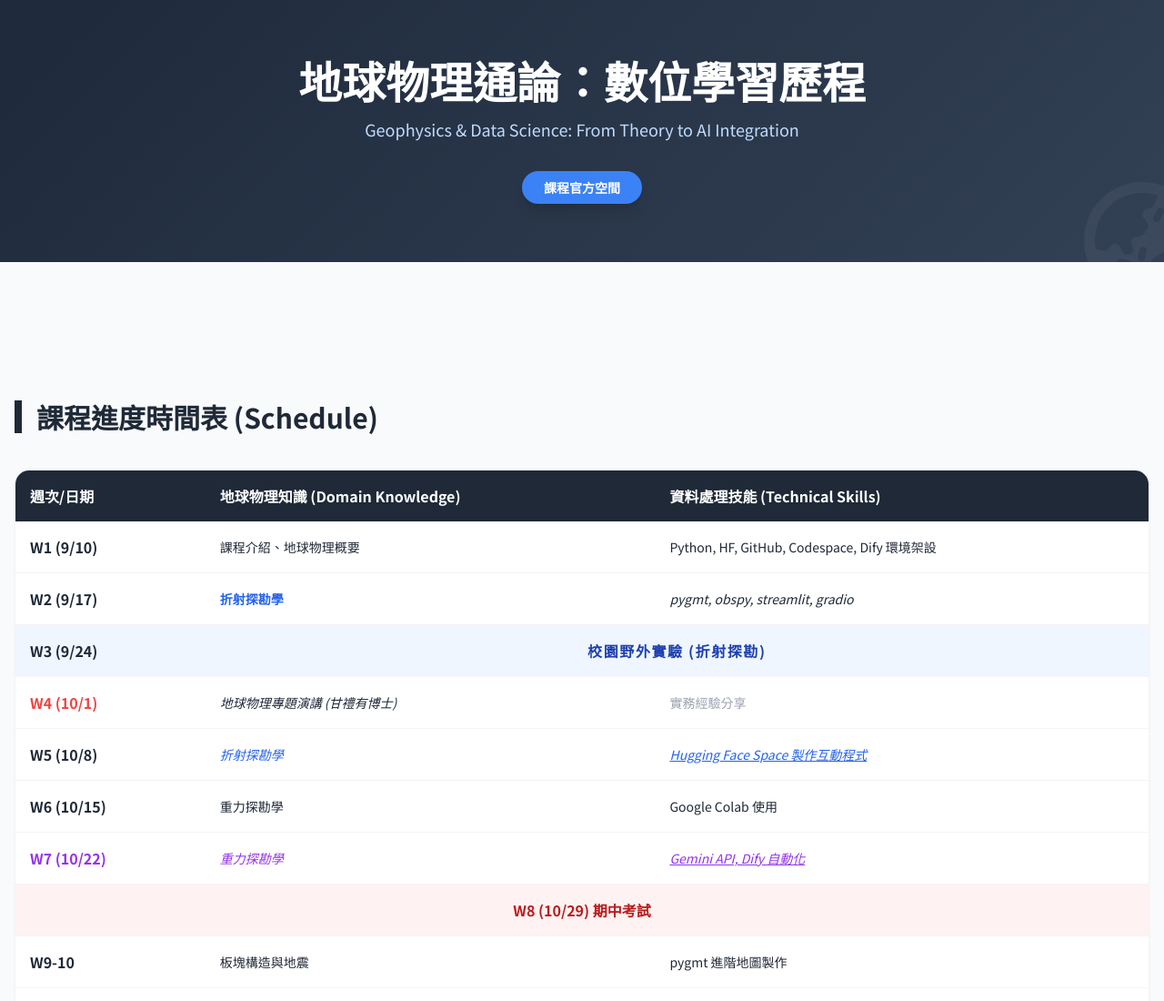
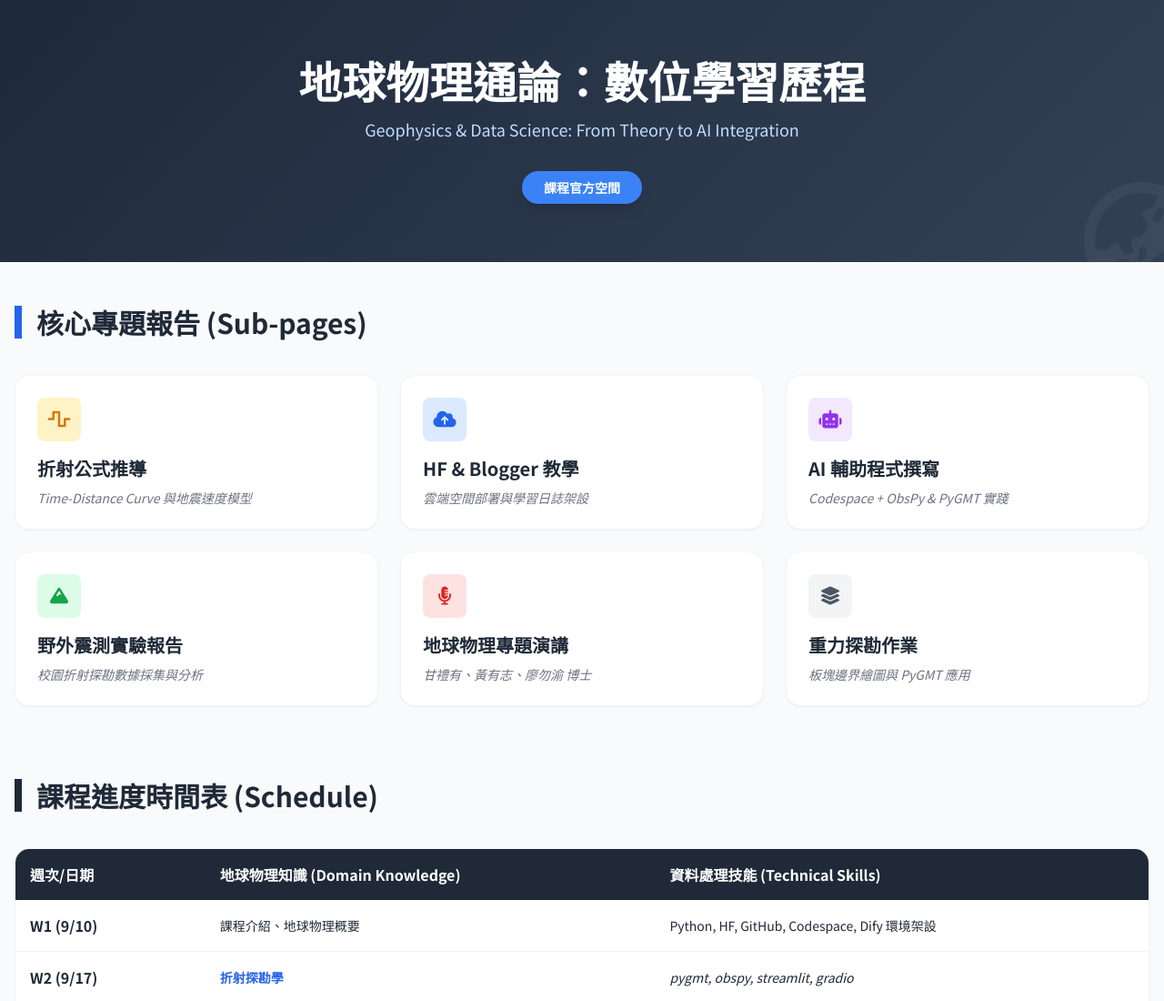
Before and after one commit to samuel10727/2025termreport-01, a plain HTML site: page docs/index.html in a window 1280 px wide. Shown: the top 1100 px of the page at 91% size. Drawn offline with nearby package versions, Linux system fonts and the light colour scheme.

Commit message:
Update index.html

```diff
--- a/docs/index.html
+++ b/docs/index.html
@@ -31,40 +31,53 @@
 
         <!-- 核心學習專案 (子網頁連結區) -->
         <section class="mb-20">
+            <h2 class="text-3xl font-bold mb-10 border-l-8 border-blue-600 pl-4">核心專題報告 (Sub-pages)</h2>
             <div class="grid grid-cols-1 md:grid-cols-2 lg:grid-cols-3 gap-6">
 
                 <!-- 卡片 1: 折射公式 -->
-        <a href="sub-refraction.html" class="..."> <!-- 確保 href 指向正確檔名 -->
-            <!-- ...卡片內容... -->
+                <a href="sub-refraction.html" class="bg-white p-6 rounded-2xl shadow-sm border border-gray-100 course-card">
+                    <div class="w-12 h-12 bg-amber-100 rounded-lg flex items-center justify-center mb-4 text-amber-600 text-xl"><i class="fas fa-wave-square"></i></div>
+                    <h3 class="text-xl font-bold mb-2">折射公式推導</h3>
+                    <p class="text-gray-500 text-sm italic">Time-Distance Curve 與地震速度模型</p>
                 </a>
 
                 <!-- 卡片 2: 技術教學 -->
-        <a href="sub-tutorials.html" class="...">
-            <!-- ...卡片內容... -->
+                <a href="sub-tutorials.html" class="bg-white p-6 rounded-2xl shadow-sm border border-gray-100 course-card">
+                    <div class="w-12 h-12 bg-blue-100 rounded-lg flex items-center justify-center mb-4 text-blue-600 text-xl"><i class="fas fa-cloud-upload-alt"></i></div>
+                    <h3 class="text-xl font-bold mb-2">HF & Blogger 教學</h3>
+                    <p class="text-gray-500 text-sm italic">雲端空間部署與學習日誌架設</p>
                 </a>
 
                 <!-- 卡片 3: AI 程式撰寫 -->
-        <a href="sub-ai-coding.html" class="...">
-            <!-- ...卡片內容... -->
+                <a href="sub-ai-coding.html" class="bg-white p-6 rounded-2xl shadow-sm border border-gray-100 course-card">
+                    <div class="w-12 h-12 bg-purple-100 rounded-lg flex items-center justify-center mb-4 text-purple-600 text-xl"><i class="fas fa-robot"></i></div>
+                    <h3 class="text-xl font-bold mb-2">AI 輔助程式撰寫</h3>
+                    <p class="text-gray-500 text-sm italic">Codespace + ObsPy & PyGMT 實踐</p>
                 </a>
 
                 <!-- 卡片 4: 野外實驗 -->
-        <a href="sub-field-report.html" class="...">
-            <!-- ...卡片內容... -->
+                <a href="sub-field-report.html" class="bg-white p-6 rounded-2xl shadow-sm border border-gray-100 course-card">
+                    <div class="w-12 h-12 bg-green-100 rounded-lg flex items-center justify-center mb-4 text-green-600 text-xl"><i class="fas fa-mountain"></i></div>
+                    <h3 class="text-xl font-bold mb-2">野外震測實驗報告</h3>
+                    <p class="text-gray-500 text-sm italic">校園折射探勘數據採集與分析</p>
                 </a>
 
                 <!-- 卡片 5: 專家講座 -->
-        <a href="sub-lectures.html" class="...">
-            <!-- ...卡片內容... -->
+                <a href="sub-lectures.html" class="bg-white p-6 rounded-2xl shadow-sm border border-gray-100 course-card">
+                    <div class="w-12 h-12 bg-red-100 rounded-lg flex items-center justify-center mb-4 text-red-600 text-xl"><i class="fas fa-microphone-alt"></i></div>
+                    <h3 class="text-xl font-bold mb-2">地球物理專題演講</h3>
+                    <p class="text-gray-500 text-sm italic">甘禮有、黃有志、廖勿渝 博士</p>
                 </a>
 
                 <!-- 卡片 6: 重力探勘 -->
-        <a href="sub-gravity.html" class="...">
-            <!-- ...卡片內容... -->
+                <a href="sub-gravity.html" class="bg-white p-6 rounded-2xl shadow-sm border border-gray-100 course-card">
+                    <div class="w-12 h-12 bg-gray-100 rounded-lg flex items-center justify-center mb-4 text-gray-600 text-xl"><i class="fas fa-layer-group"></i></div>
+                    <h3 class="text-xl font-bold mb-2">重力探勘作業</h3>
+                    <p class="text-gray-500 text-sm italic">板塊邊界繪圖與 PyGMT 應用</p>
                 </a>
-
             </div>
         </section>
+
         <!-- 18 週完整時間表 -->
         <section>
             <h2 class="text-3xl font-bold mb-10 border-l-8 border-gray-800 pl-4">課程進度時間表 (Schedule)</h2>
```
Lines whose indentation alone changed are shown as unchanged.
